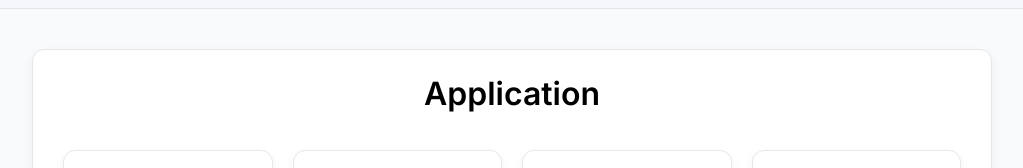
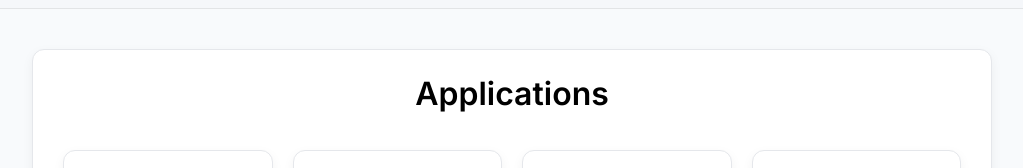
Before and after one commit to Qimeng-ICT/Qimeng-ICT.github.io, a plain HTML site: page index.html in a window 1280 px wide. Shown: the part 171-339 px from the top of the page, without its empty margins (128-1151 px from the left). Drawn offline with Linux system fonts and the light colour scheme.

Commit message:
first commit

```diff
--- a/index.html
+++ b/index.html
@@ -110,7 +110,7 @@
         <div class="container">
 
             <div class="feature-card full-width">
-                <h2 class="feature-title">Application</h2>
+                <h2 class="feature-title">Applications</h2>
                 <!-- <p class="application-description">model.baai.ac.cn</p> -->
                 <!-- 新增的子模块容器 -->
                 <div class="sub-features">
```
